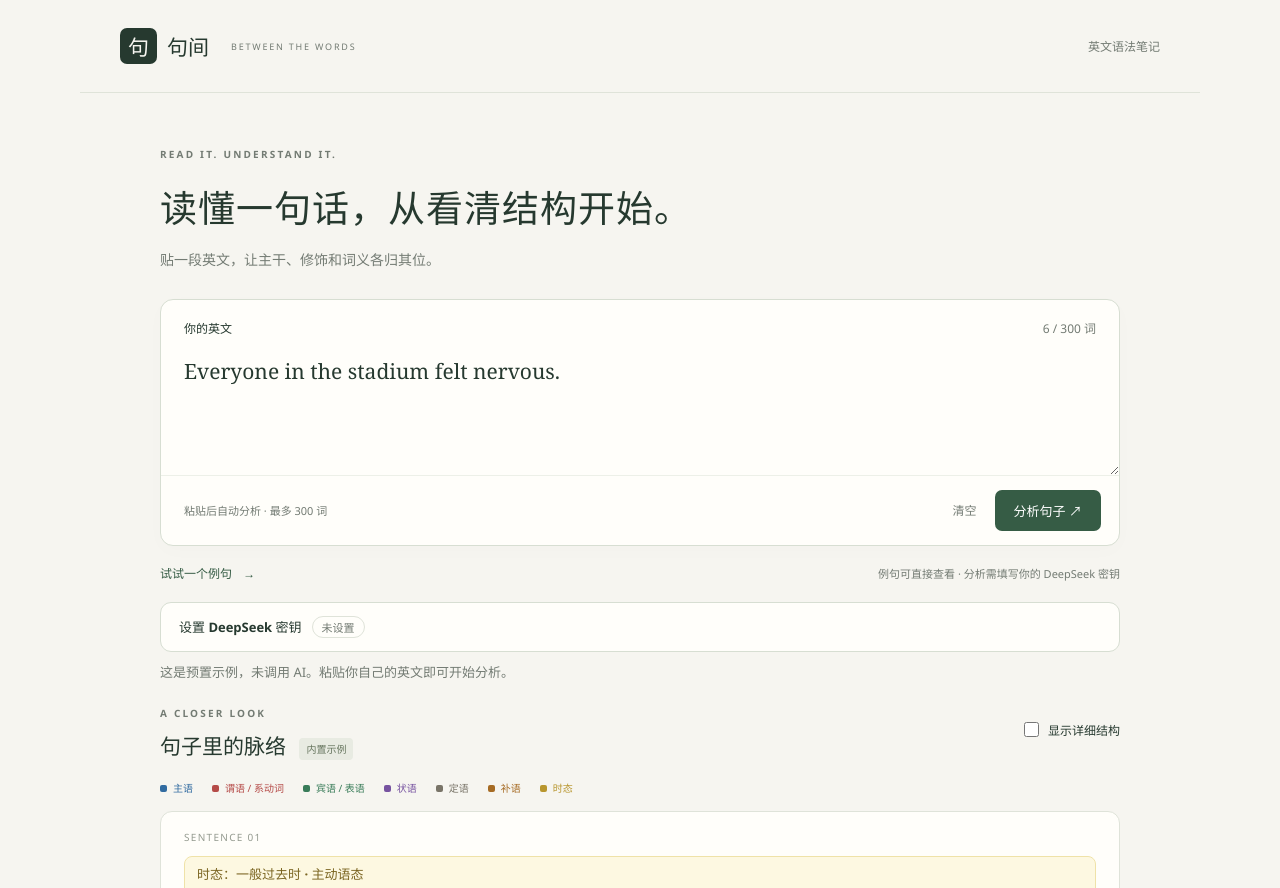
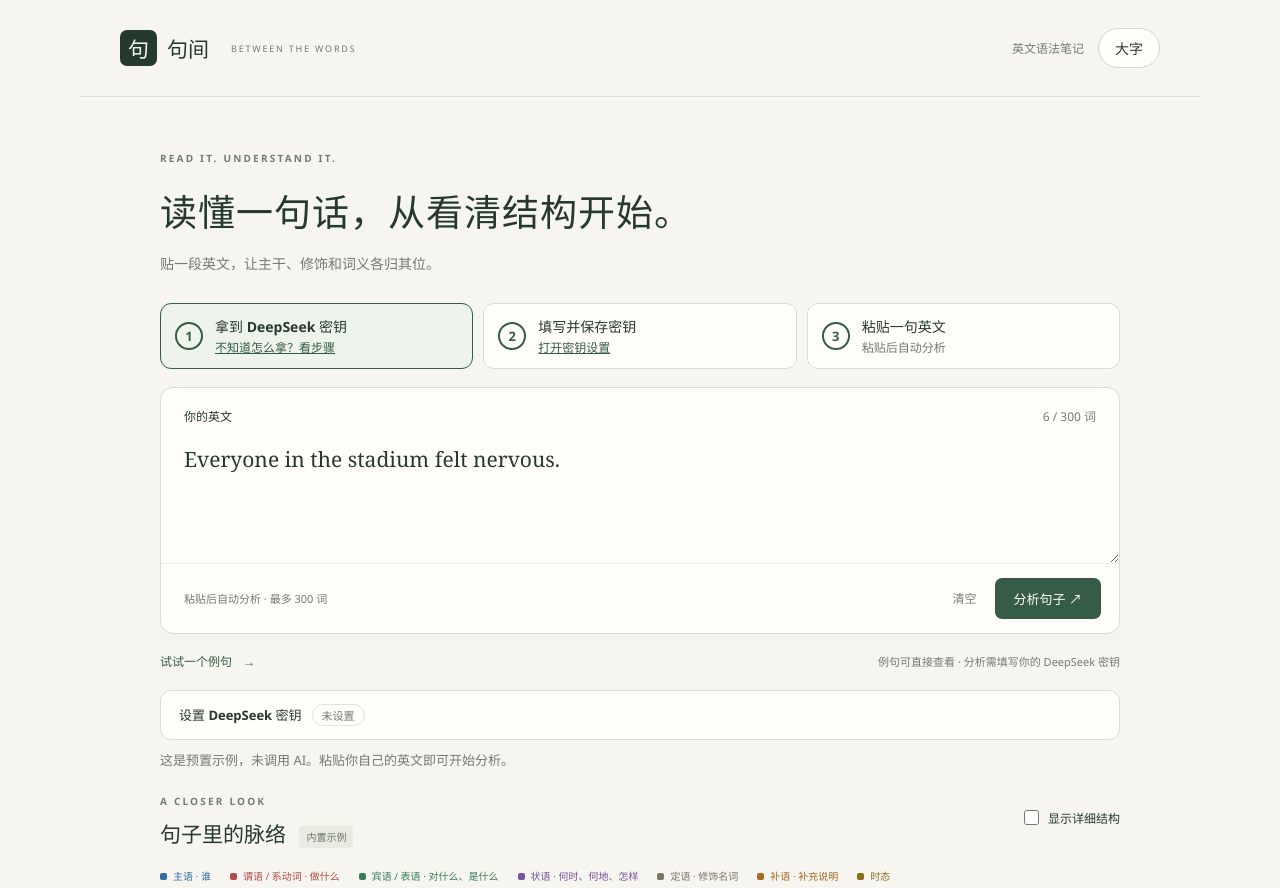
Before and after one commit to Shelikeit69/grammar-analysis, a website with bundled scripts: page public/index.html in a window 1280 px wide. Shown: the top 888 px of the page. Built offline with nearby package versions, Linux system fonts and the light colour scheme; files whose address does not match are found by name.

Commit message:
feat: beginner-friendly UI (step guide, large text, plainer legend)
- Three-step guide on the Pages version (get key, save key, paste
  English); finished steps get a check, the next one is highlighted.
  Hidden in local/Codespaces mode where the server holds the key.
- 大字 toggle in the header scales the whole page by 1.25 (CSS zoom, so
  annotation spacing keeps its proportions); remembered per device.
- Legend labels now say what each part answers (主语 · 谁, 谓语 · 做什么…).
- Darken the tense legend color for readable contrast.
- README mentions the step guide and the 大字 toggle.

Co-Authored-By: Claude Opus 5.5 <noreply@anthropic.com>
Claude-Session: https://claude.ai/code/session_01TUX3rMq19aFyq33AMya7fi

```diff
--- a/public/app.js
+++ b/public/app.js
@@ -23,10 +23,33 @@ function loadSettings() {
     if (saved && typeof saved.apiKey === 'string') settings = {apiKey: saved.apiKey, model: typeof saved.model === 'string' ? saved.model : ''};
   } catch { /* storage unavailable: keep key in memory only */ }
 }
+let analyzedOnce = false;
+function updateSteps() {
+  if (mode !== 'browser') return;
+  const ready = !!settings.apiKey;
+  const states = {'step-get': ready ? 'done' : 'current', 'step-save': ready ? 'done' : '', 'step-paste': analyzedOnce ? 'done' : ready ? 'current' : ''};
+  for (const [id, state] of Object.entries(states)) {
+    const step = $(id);
+    step.classList.toggle('done', state === 'done');
+    step.classList.toggle('current', state === 'current');
+    if (state === 'current') step.setAttribute('aria-current', 'step'); else step.removeAttribute('aria-current');
+  }
+}
+const SIZE_STORE = 'grammar-analysis.textSize';
+function applyTextSize(large) {
+  document.documentElement.classList.toggle('large-text', large);
+  $('text-size').setAttribute('aria-pressed', String(large));
+}
+function toggleTextSize() {
+  const large = !document.documentElement.classList.contains('large-text');
+  applyTextSize(large);
+  try { localStorage.setItem(SIZE_STORE, large ? 'large' : 'normal'); } catch { /* ignore */ }
+}
 function updateKeyState() {
   const ready = !!settings.apiKey;
   $('key-state').textContent = ready ? '已设置' : '未设置';
   $('key-state').classList.toggle('ready', ready);
+  updateSteps();
   if (mode === 'browser') $('connection-status').textContent = ready ? `使用你的 DeepSeek 密钥 · ${settings.model || DEFAULT_MODEL}` : '例句可直接查看 · 分析需填写你的 DeepSeek 密钥';
 }
 function saveSettings() {
@@ -55,6 +78,7 @@ function enableBrowserMode() {
   mode = 'browser';
   loadSettings();
   $('key-panel').hidden = false;
+  $('steps').hidden = false;
   $('model-input').value = settings.model;
   $('remember-key').checked = !!settings.apiKey;
   if (settings.apiKey) $('key-input').placeholder = '已保存（重新输入可替换）';
@@ -210,6 +234,8 @@ async function analyze() {
     if (!Array.isArray(result.sentences) || !result.sentences.length) throw new Error('分析结果不完整，请重试。');
     current = result;
     $('result-badge').textContent = 'DeepSeek 分析';
+    analyzedOnce = true;
+    updateSteps();
     $('paragraph-translation').open = false;
     render();
     setStatus(`已分析 ${result.sentences.length} 句。`);
@@ -240,6 +266,9 @@ $('clear-button').addEventListener('click', () => {input.value = ''; invalidate(
 $('detail-toggle').addEventListener('change', render);
 showExample();
 $('save-key').addEventListener('click', saveSettings);
+$('text-size').addEventListener('click', toggleTextSize);
+$('step-open-key').addEventListener('click', () => {$('key-panel').open = true; $('key-input').focus();});
+try { applyTextSize(localStorage.getItem(SIZE_STORE) === 'large'); } catch { /* ignore */ }
 $('forget-key').addEventListener('click', forgetSettings);
 $('key-input').addEventListener('keydown', (event) => {if (event.key === 'Enter') {event.preventDefault(); saveSettings();}});
 // A local/Codespaces server answers /api/status with JSON; static hosting does not.
--- a/public/index.html
+++ b/public/index.html
@@ -10,9 +10,14 @@
   <script type="module" src="./app.js"></script>
 </head>
 <body>
-  <header class="masthead"><a class="brand" href="./" aria-label="句间首页"><span class="brand-mark">句</span>句间<span class="brand-en">BETWEEN THE WORDS</span></a><span class="edition">英文语法笔记</span></header>
+  <header class="masthead"><a class="brand" href="./" aria-label="句间首页"><span class="brand-mark">句</span>句间<span class="brand-en">BETWEEN THE WORDS</span></a><div class="masthead-tools"><span class="edition">英文语法笔记</span><button id="text-size" class="size-toggle" type="button" aria-pressed="false">大字</button></div></header>
   <main>
     <section class="intro"><span class="eyebrow">READ IT. UNDERSTAND IT.</span><h1>读懂一句话，<br class="mobile-break">从看清结构开始。</h1><p>贴一段英文，让主干、修饰和词义各归其位。</p></section>
+    <ol id="steps" class="steps" aria-label="开始前的三步" hidden>
+      <li id="step-get" class="step"><span class="step-mark" aria-hidden="true">1</span><span class="step-text"><strong>拿到 DeepSeek 密钥</strong><a href="https://github.com/Shelikeit69/grammar-analysis#1-拿到-deepseek-密钥" target="_blank" rel="noopener noreferrer">不知道怎么拿？看步骤</a></span></li>
+      <li id="step-save" class="step"><span class="step-mark" aria-hidden="true">2</span><span class="step-text"><strong>填写并保存密钥</strong><button id="step-open-key" class="step-link" type="button">打开密钥设置</button></span></li>
+      <li id="step-paste" class="step"><span class="step-mark" aria-hidden="true">3</span><span class="step-text"><strong>粘贴一句英文</strong><span class="step-hint">粘贴后自动分析</span></span></li>
+    </ol>
     <section class="input-panel" aria-labelledby="input-label">
       <div class="input-heading"><label id="input-label" for="english-input">你的英文</label><span id="word-count">0 / 300 词</span></div>
       <textarea id="english-input" rows="3" spellcheck="false" maxlength="6000" placeholder="在这里粘贴英文句子或一小段文字…" aria-describedby="input-hint"></textarea>
@@ -35,7 +40,7 @@
     <p id="status" class="status" role="status" aria-live="polite"></p>
     <section id="results" aria-labelledby="results-title" hidden>
       <div class="results-heading"><div><span class="eyebrow">A CLOSER LOOK</span><h2 id="results-title">句子里的脉络 <span id="result-badge" class="badge">内置示例</span></h2></div><label class="detail-toggle"><input type="checkbox" id="detail-toggle">显示详细结构</label></div>
-      <div class="legend" aria-label="语法颜色说明"><span class="legend-subject">主语</span><span class="legend-predicate">谓语 / 系动词</span><span class="legend-object">宾语 / 表语</span><span class="legend-adverbial">状语</span><span class="legend-attribute">定语</span><span class="legend-complement">补语</span><span class="legend-tense">时态</span></div>
+      <div class="legend" aria-label="语法颜色说明"><span class="legend-subject">主语 · 谁</span><span class="legend-predicate">谓语 / 系动词 · 做什么</span><span class="legend-object">宾语 / 表语 · 对什么、是什么</span><span class="legend-adverbial">状语 · 何时、何地、怎样</span><span class="legend-attribute">定语 · 修饰名词</span><span class="legend-complement">补语 · 补充说明</span><span class="legend-tense">时态</span></div>
       <div id="sentence-list"></div>
       <details id="paragraph-translation" class="paragraph" hidden><summary>查看整段翻译</summary><p></p></details>
       <p class="reading-hint">点击彩色框，查看词形与结构说明。分析由 AI 提供，供学习参考。</p>
--- a/public/styles.css
+++ b/public/styles.css
@@ -282,7 +282,7 @@ button {
   color:var(--complement)
 }
 .legend-tense {
-  color:#b8962e
+  color:#8a6d1c
 }
 .sentence-card {
   background:#fffefa;
@@ -682,3 +682,104 @@ footer {
 .key-body .key-note a {
   color:var(--green)
 }
+
+.masthead-tools {
+  display:flex;
+  align-items:center;
+  gap:14px
+}
+.size-toggle {
+  min-height:40px;
+  padding:0 16px;
+  border:1px solid #cfd8cb;
+  border-radius:999px;
+  background:#fffefa;
+  color:var(--ink);
+  font-size:14px;
+  cursor:pointer
+}
+.size-toggle[aria-pressed=true] {
+  background:var(--green);
+  border-color:var(--green);
+  color:white
+}
+.steps {
+  list-style:none;
+  margin:0 0 18px;
+  padding:0;
+  display:grid;
+  grid-template-columns:repeat(3,minmax(0,1fr));
+  gap:10px
+}
+.step {
+  display:flex;
+  align-items:center;
+  gap:12px;
+  background:#fffefa;
+  border:1px solid #d7ded2;
+  border-radius:11px;
+  padding:12px 14px
+}
+.step-mark {
+  flex-shrink:0;
+  width:28px;
+  height:28px;
+  box-sizing:border-box;
+  border:2px solid var(--green);
+  border-radius:50%;
+  color:var(--green);
+  display:flex;
+  align-items:center;
+  justify-content:center;
+  font-size:13px;
+  font-weight:700
+}
+.step.done .step-mark {
+  background:var(--green);
+  color:white;
+  font-size:0
+}
+.step.done .step-mark:after {
+  content:"✓";
+  font-size:14px
+}
+.step.current {
+  background:#eef4ec;
+  border-color:var(--green)
+}
+.step-text {
+  display:flex;
+  flex-direction:column;
+  gap:2px;
+  min-width:0;
+  font-size:12px
+}
+.step-text strong {
+  font-size:14px;
+  font-weight:600
+}
+.step-text a,.step-link {
+  color:var(--green);
+  font-size:12px
+}
+.step-link {
+  padding:0;
+  text-align:left;
+  text-decoration:underline;
+  cursor:pointer
+}
+.step-hint {
+  color:var(--muted)
+}
+/* 大字模式：整体放大，排版比例不变 */
+html.large-text .masthead,html.large-text main,html.large-text footer {
+  zoom:1.25
+}
+@media(max-width:650px) {
+  .steps {
+    grid-template-columns:1fr
+  }
+  .masthead-tools .edition {
+    display:none
+  }
+}
```
Also changed, not shown: README.md.
